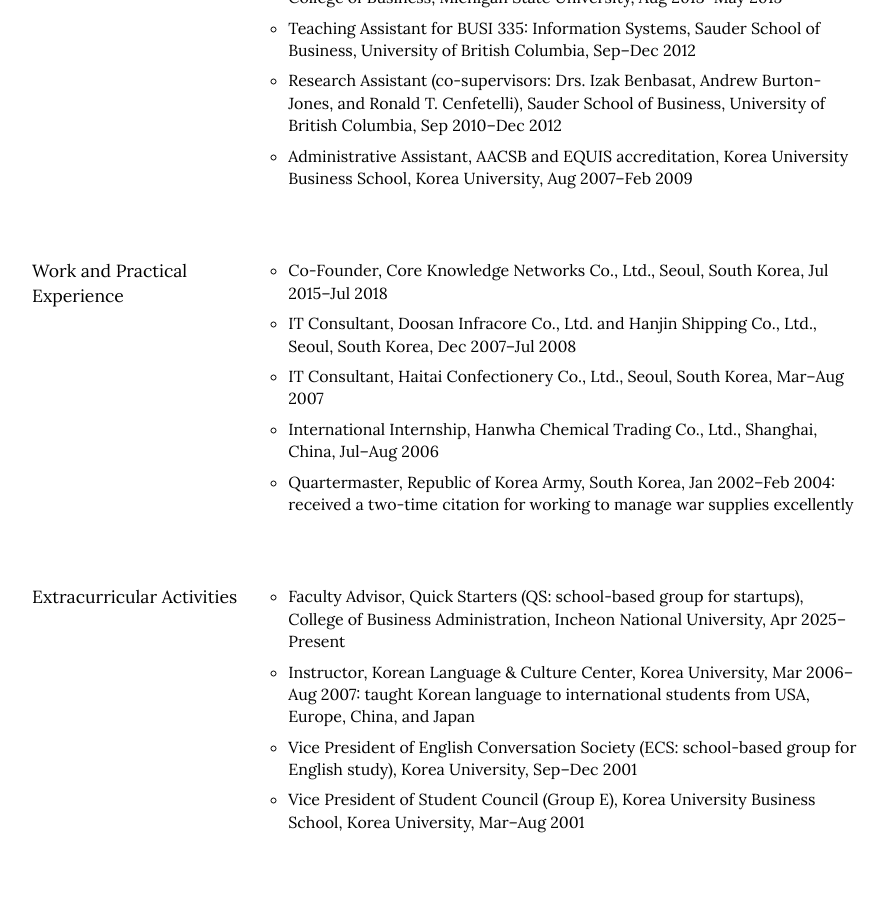
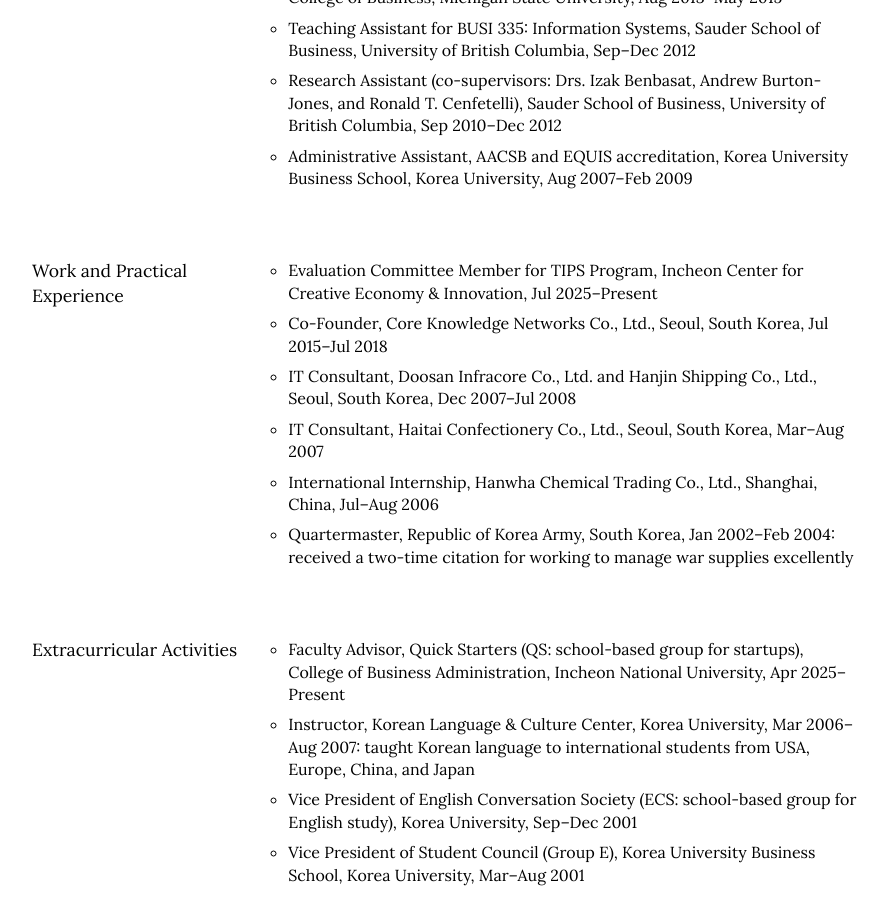
Before and after one commit to istaehun/taehun, a Jekyll site: the page built from engagement.html, in a window 1280 px wide and 900 px high, scrolled down 4917 px. Shown: the whole window, without its empty margins (188-1075 px from the left). Built offline with Jekyll 4.4.1, drawn with Linux system fonts in a browser that asks for light colours; nearby versions of some CDN libraries.

Commit message:
Update engagement.yml

```diff
--- a/_data/engagement.yml
+++ b/_data/engagement.yml
@@ -119,6 +119,7 @@
   -
     title: Work and Practical Experience
     list:
+      - "Evaluation Committee Member for TIPS Program, Incheon Center for Creative Economy & Innovation, Jul 2025–Present"
       - "Co-Founder, Core Knowledge Networks Co., Ltd., Seoul, South Korea, Jul 2015–Jul 2018"
       - "IT Consultant, Doosan Infracore Co., Ltd. and Hanjin Shipping Co., Ltd., Seoul, South Korea, Dec 2007–Jul 2008"
       - "IT Consultant, Haitai Confectionery Co., Ltd., Seoul, South Korea, Mar–Aug 2007"
```
